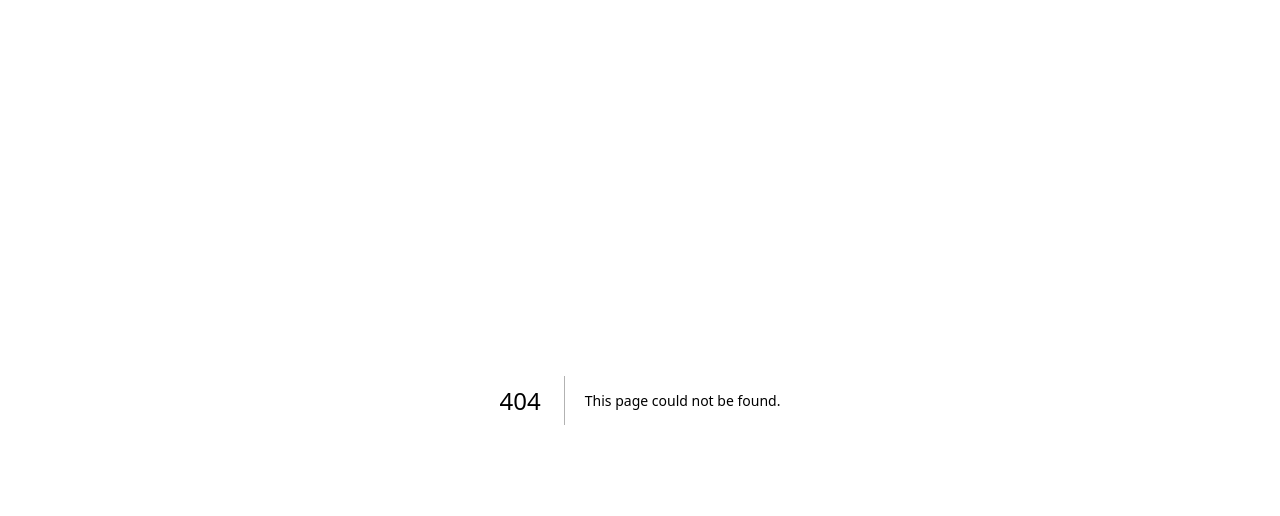
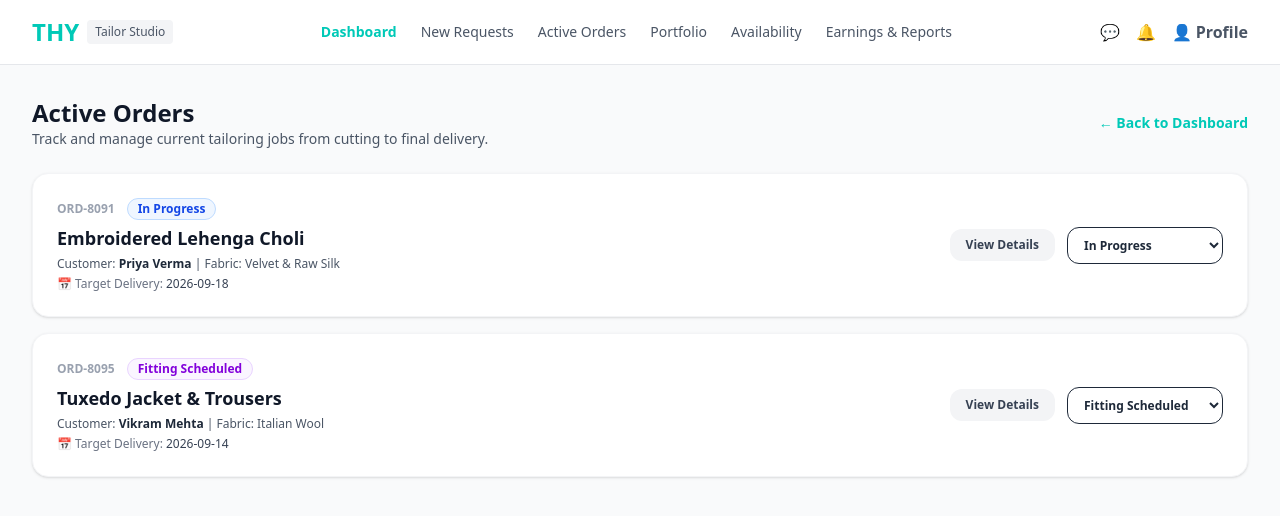
Before and after one commit to Sarvesh-Ragav/THY, a Next.js app: page /tailor-dashboard/active-orders in a window 1280 px wide. Before the commit this address had no page. Shown: the top 516 px of the page. Built offline with nearby package versions, Linux system fonts and the light colour scheme.

Commit message:
Added Active Orders management page with status update logic

```diff
--- /dev/null
+++ b/src/app/tailor-dashboard/active-orders/page.tsx
@@ -0,0 +1,138 @@
+'use client';
+
+import React, { useState } from 'react';
+import Link from 'next/link';
+
+// Mock active orders matching HLD workflow specifications
+const initialActiveOrders = [
+  {
+    id: 'ORD-8091',
+    customerName: 'Priya Verma',
+    garmentType: 'Embroidered Lehenga Choli',
+    status: 'In Progress', // 'In Progress' | 'Fitting Scheduled' | 'Ready to Stitch/Deliver'
+    expectedCompletion: '2026-09-18',
+    fabricDetails: 'Velvet & Raw Silk',
+    measurements: 'Standard Size M (Customized Waist)',
+  },
+  {
+    id: 'ORD-8095',
+    customerName: 'Vikram Mehta',
+    garmentType: 'Tuxedo Jacket & Trousers',
+    status: 'Fitting Scheduled',
+    expectedCompletion: '2026-09-14',
+    fabricDetails: 'Italian Wool',
+    measurements: 'Custom Fitted',
+  },
+];
+
+export default function ActiveOrdersPage() {
+  const [orders, setOrders] = useState(initialActiveOrders);
+  const [selectedOrder, setSelectedOrder] = useState<typeof initialActiveOrders[0] | null>(null);
+
+  const handleUpdateStatus = (orderId: string, newStatus: string) => {
+    setOrders((prev) =>
+      prev.map((o) => (o.id === orderId ? { ...o, status: newStatus } : o))
+    );
+  };
+
+  return (
+    <div className="space-y-6">
+      {/* Top Header & Navigation */}
+      <div className="flex items-center justify-between">
+        <div>
+          <h1 className="text-2xl font-bold text-gray-900">Active Orders</h1>
+          <p className="text-sm text-gray-600">Track and manage current tailoring jobs from cutting to final delivery.</p>
+        </div>
+        <Link
+          href="/tailor-dashboard"
+          className="text-sm font-semibold text-[#00c9b7] hover:underline"
+        >
+          ← Back to Dashboard
+        </Link>
+      </div>
+
+      {/* Active Orders List */}
+      <div className="space-y-4">
+        {orders.map((order) => (
+          <div key={order.id} className="bg-white p-6 rounded-2xl shadow-sm border border-gray-100 flex flex-col md:flex-row justify-between md:items-center gap-4">
+            <div className="space-y-1">
+              <div className="flex items-center gap-3">
+                <span className="text-xs font-bold text-gray-400">{order.id}</span>
+                <span className={`px-2.5 py-0.5 rounded-full text-xs font-bold ${
+                  order.status === 'In Progress'
+                    ? 'bg-blue-50 text-blue-700 border border-blue-200'
+                    : order.status === 'Fitting Scheduled'
+                    ? 'bg-purple-50 text-purple-700 border border-purple-200'
+                    : 'bg-green-50 text-green-700 border border-green-200'
+                }`}>
+                  {order.status}
+                </span>
+              </div>
+              <h3 className="text-lg font-bold text-gray-900">{order.garmentType}</h3>
+              <p className="text-xs text-gray-600">
+                Customer: <span className="font-semibold text-gray-800">{order.customerName}</span> | Fabric: {order.fabricDetails}
+              </p>
+              <p className="text-xs text-gray-500">
+                📅 Target Delivery: <span className="font-medium text-gray-700">{order.expectedCompletion}</span>
+              </p>
+            </div>
+
+            <div className="flex items-center gap-3">
+              <button
+                onClick={() => setSelectedOrder(order)}
+                className="px-4 py-2 bg-gray-100 text-gray-700 rounded-xl text-xs font-semibold hover:bg-gray-200 transition-colors"
+              >
+                View Details
+              </button>
+
+              <select
+                value={order.status}
+                onChange={(e) => handleUpdateStatus(order.id, e.target.value)}
+                className="px-3 py-2 border rounded-xl text-xs font-semibold text-gray-800 focus:outline-none focus:ring-2 focus:ring-[#00c9b7]"
+              >
+                <option value="In Progress">In Progress</option>
+                <option value="Fitting Scheduled">Fitting Scheduled</option>
+                <option value="Ready to Stitch/Deliver">Ready for Delivery</option>
+              </select>
+            </div>
+          </div>
+        ))}
+      </div>
+
+      {/* Order Details Modal */}
+      {selectedOrder && (
+        <div className="fixed inset-0 bg-black/40 backdrop-blur-sm flex items-center justify-center p-4 z-50">
+          <div className="bg-white rounded-2xl p-6 w-full max-w-md shadow-xl space-y-4">
+            <div className="flex justify-between items-center border-b pb-3">
+              <h2 className="font-bold text-gray-900 text-lg">Order Details - {selectedOrder.id}</h2>
+              <button
+                onClick={() => setSelectedOrder(null)}
+                className="text-gray-400 hover:text-gray-600 font-bold text-lg"
+              >
+                ✕
+              </button>
+            </div>
+
+            <div className="space-y-2 text-sm text-gray-700">
+              <p><strong>Customer:</strong> {selectedOrder.customerName}</p>
+              <p><strong>Garment:</strong> {selectedOrder.garmentType}</p>
+              <p><strong>Fabric:</strong> {selectedOrder.fabricDetails}</p>
+              <p><strong>Measurements:</strong> {selectedOrder.measurements}</p>
+              <p><strong>Status:</strong> {selectedOrder.status}</p>
+              <p><strong>Expected Date:</strong> {selectedOrder.expectedCompletion}</p>
+            </div>
+
+            <div className="pt-3 border-t text-right">
+              <button
+                onClick={() => setSelectedOrder(null)}
+                className="px-4 py-2 bg-[#00c9b7] text-white rounded-xl text-xs font-semibold hover:bg-[#00b5a4]"
+              >
+                Close
+              </button>
+            </div>
+          </div>
+        </div>
+      )}
+    </div>
+  );
+}
```
